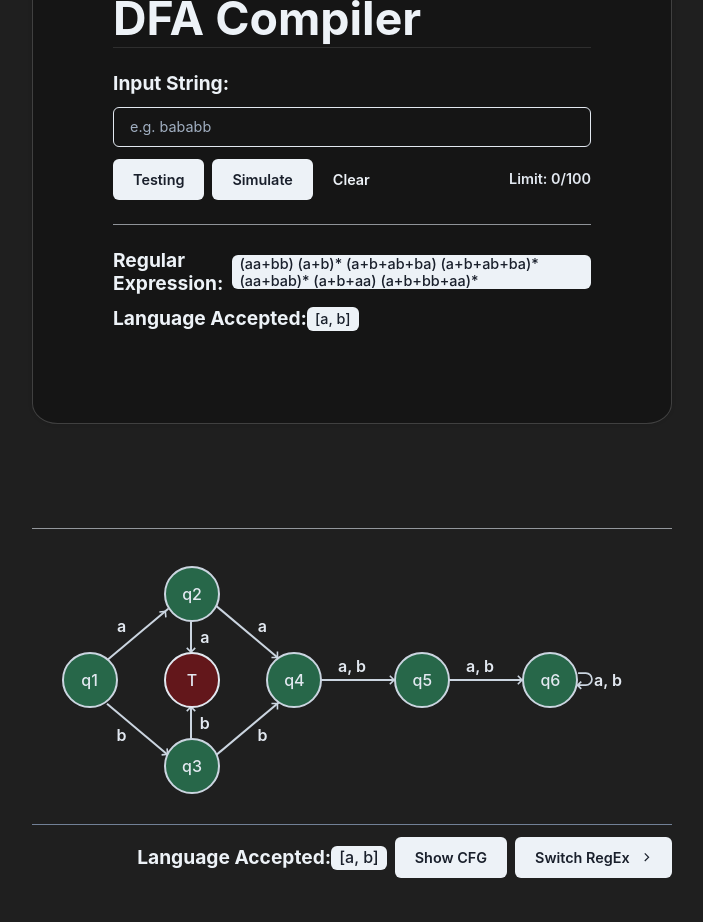
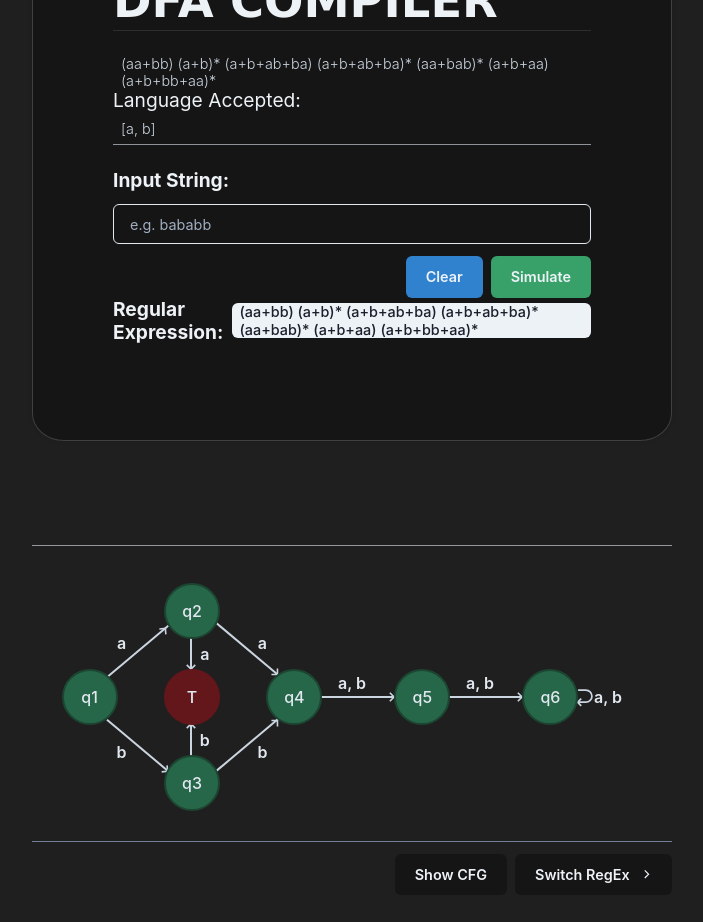
Before and after one commit to 20thmarcus/DFASimulator, a Next.js app: page / in a window 1280 px wide. Shown: the top 922 px of the page, without its empty margins (288-991 px from the left). Built offline with nearby package versions, Linux system fonts and the light colour scheme.

Commit message:
third ver

```diff
--- a/components/DFA/SecondDFA.js
+++ b/components/DFA/SecondDFA.js
@@ -260,9 +260,6 @@
       rotate="0"
     />
 
-
-
-
     <Atom
       variant="1"
       variants={variants}
--- a/components/components/CFG.js
+++ b/components/components/CFG.js
@@ -17,7 +17,10 @@
     <>
       <Popover isLazy placement="top">
         <PopoverTrigger>
-          <Button mx="2">Show CFG</Button>
+          <Button mx="2"
+              bg="#151515"
+              color="gray.100"
+              _hover={{ bg: "blue.700" }}>Show CFG</Button>
         </PopoverTrigger>
         <PopoverContent
           maxW={["17em", null, "16em", null, null, "14em"]}
--- a/components/components/LeftBox.js
+++ b/components/components/LeftBox.js
@@ -9,9 +9,6 @@
   Tag,
   Code,
 } from "@chakra-ui/react";
-
-import { FaCheck } from "react-icons/fa";
-import { ImCross } from "react-icons/im";
 
 const LeftBox = ({
   handleTest,
@@ -30,21 +27,19 @@
     <>
       {/*possibly for the box testing and simulate */}
       <Box
-        w={["20em", "20em", "40em", "40em", "40em", "31em"]}
+        w={["20em", "20em", "40em", "40em", "40em", "40em"]}
         mr={[0, 0, 0, 0, 0, 24]}
-        mt={[14, 14, 16, 16, 16, 0]}
-        mb={[16, 16, 20, 20, 20, 20]}
-        borderRadius="4%"
+        mt={[14, 14, 16, 16, 16, 20]} //Changed to 20 from 0
+        mb={[16, 16, 20, 20, 20, 10]} //Changed to 10 from 20
+        borderRadius="5%"
         bg="#151515"
         p="20"
         boxShadow="0 0px 4px rgba(0, 0, 0, 0.1)"
         border="1px solid #404040" // Add this line for the gray border
         height="100%"
 >
-
-
         <Flex align="flex-end" justify="space-between">
-          <Heading variant="title">DFA Compiler</Heading>
+          <Heading variant="title" fontFamily="Verdana">DFA COMPILER</Heading>
           <Code fontSize={["0.5em", null, "0.6em", null, null, "0.6em"]} style={{ fontFamily: 'Verdana, Geneva, sans-serif' }}>
             {/* Your code content here */}
           </Code>
@@ -52,29 +47,51 @@
         <Divider mb="6" />
         <Box>
           <form onSubmit={handleTest}>
+
+        <flex align="space-between">
+          <Heading display={["none", null, "none", null, null, "flex"]} bg="none" fontWeight="regular">
+            Regular Expression:
+          </Heading>
+          <Tag
+            as="span"
+            fontSize={["0.7em", "0.7em", "0.9em"]}
+            bg="#151515" color="gray.300"
+            fontWeight="light">
+            {!prob2 ? regex1 : regex2}
+          </Tag>
+
+          <Heading fontWeight="regular">Language Accepted:</Heading>
+              <Tag my={1} fontSize={["0.7em", "0.7em", "0.9em"]} bg="#151515" color="gray.300" fontWeight="light"> {!prob2 ? "[a, b]" : "[0, 1]"} </Tag>
+          <br></br>
+          </flex>
+
+          <Divider mb="6" />
             <Flex align="center">
               <Heading>Input String:</Heading>
               <Flex align="center">
+              <Flex justifyContent="flex-end"> {/* Wrap Button inside Flex */}
                 {data && (
                   <Button
                     variant="data"
                     rightIcon={
                       data.result == "Valid" ? (
-                        <Box color="teal.300">
-                          <FaCheck />
+                        <Box color="green.300">
+                          string is Valid!
                         </Box>
                       ) : (
                         data.result == "Invalid" && (
-                          <Box color="pink.300">
-                            <ImCross />
+                          <Box color="red.400">
+                            string is Invalid!
                           </Box>
                         )
                       )
                     }
+                    justify="flex-end"
                   >
                     {data.result}
                   </Button>
                 )}
+                </Flex>
               </Flex>
 
             </Flex>
@@ -87,10 +104,16 @@
               onChange={handleTextChange}
               color="gray.300"
             />
-            <Flex justify="space-between" align="center">
+            <Flex justify="flex-end" align="center">
               <Flex>
-                <Button type="submit" disabled={simulating} _hover={{ bg: "green.700" }}>
-                  Testing
+              <Button
+                  variant="clear"
+                  onClick={handleReset}
+                  disabled={simulating}
+                  _hover={{ bg: "blue.700" }}
+                  bg="blue.500"
+                >
+                  Clear
                 </Button>
                 <Button
                   isLoading={simulating}
@@ -99,28 +122,15 @@
                   onClick={handleSimulation}
                   ml={2}
                   disabled={simulating}
-                  _hover={{ bg: "blue.700" }}
+                  _hover={{ bg: "green.700" }}
+                  bg="green.500"
+                  color="gray.100"
                 >
-                  Simulate
+                Simulate
                 </Button>
-                <Button
-                  variant="clear"
-                  onClick={handleReset}
-                  disabled={simulating}
-                >
-                  Clear
-                </Button>
-
               </Flex>
-              <Text
-                fontWeight="semibold"
-                fontSize={["0.7em", "0.7em", "0.9em"]}
-              >
-                Limit: {count}/100
-              </Text>
             </Flex>
 
-            <Divider my="6" />
             {/* DIVIDER OF LEFT CONTAINER */}
             <Flex
               align="center"
@@ -139,10 +149,7 @@
               display={["flex", "flex", "flex", "flex", "flex", "none"]}
               align="center"
             >
-              <Heading>Language Accepted:</Heading>
-              <Tag my={1} fontSize={["0.7em", "0.7em", "0.9em"]}>
-                {!prob2 ? "[a, b]" : "[0, 1]"}
-              </Tag>
+
             </Flex>
           </form>
         </Box>
--- a/components/components/RightBox.js
+++ b/components/components/RightBox.js
@@ -1,7 +1,5 @@
 import { Flex, Button, Heading, Tag } from "@chakra-ui/react";
-
 import { CgChevronRight } from "react-icons/cg";
-
 import FirstDFA from "../DFA/FirstDFA";
 import SecondDFA from "../DFA/SecondDFA";
 import CFG from "./CFG";
@@ -43,22 +41,19 @@
           justify={["flex-end", null, "flex-end", null, null, "space-between"]}
         >
 
-          <Heading display={["none", null, "none", null, null, "flex"]}>
-            Regular Expression: <Tag as="span">{!prob2 ? regex1 : regex2}</Tag>
-          </Heading>
-          <Heading>Language Accepted:</Heading>
-              <Tag my={1} fontSize={["0.7em", "0.7em", "1em"]}>
-                {!prob2 ? "[a, b]" : "[0, 1]"}
-              </Tag>
           <Flex>
             <CFG prob2={prob2} />
             <Button
               disabled={simulating}
               onClick={handleSwitch}
               rightIcon={<CgChevronRight />}
+              bg="#151515"
+              color="gray.100"
+              _hover={{ bg: "blue.700" }}
             >
               Switch RegEx
             </Button>
+
           </Flex>
         </Flex>
       </Flex>
--- a/styles/badgeStyles.js
+++ b/styles/badgeStyles.js
@@ -30,41 +30,46 @@
     },
   },
   variants: {
+     green: {
+      bg: "green.700",
+      color: "gray.200",
+    },
+
     q1: {
       top: "50%",
       left: "9%",
 
-      borderColor: "gray.300",
+      borderColor: "green.900",
     },
     q2: {
       top: "20%",
       left: "25%",
 
-      borderColor: "gray.300",
+      borderColor: "green.900",
     },
     q3: {
       top: "80%",
       left: "25%",
 
-      borderColor: "gray.300",
+      borderColor: "green.900",
     },
     q4: {
       top: "50%",
       left: "41%",
 
-      borderColor: "gray.300",
+      borderColor: "green.900",
     },
     q5: {
       top: "50%",
       left: "61%",
 
-      borderColor: "gray.300",
+      borderColor: "green.900",
     },
     q6: {
       top: "50%",
       left: "81%",
 
-      borderColor: "gray.300",
+      borderColor: "green.900",
     },
     q7: {
       top: "20%",
@@ -94,7 +99,7 @@
       top: "50%",
       left: "25%",
 
-      borderColor: "white.300",
+      borderColor: "red.900",
       bg: "red.900"
     },
        /*q5 */
@@ -102,52 +107,53 @@
         top: "80%",
         left: "50%",
 
-        borderColor: "orange.300",
+        borderColor: "green.900",
       },
       /* q7*/
       2: {
         top: "50%",
         left: "70%",
 
-        borderColor: "purple.300",
+        borderColor: "green.900",
       },
       /* q6*/
       3: {
         top: "50%",
         left: "50%",
 
-        borderColor: "orange.300",
+        borderColor: "green.900",
       },
       /*q3*/
       4: {
         top: "15%",
         left: "50%",
 
-        borderColor: "orange.300",
+        borderColor: "green.900",
       },
       /* q4*/
       6: {
         top: "80%",
         left: "25%",
 
-        borderColor: "purple.300",
+        borderColor: "green.900",
       },
       /* q2*/
       7: {
         top: "15%",
         left: "25%",
 
-        borderColor: "purple.300",
+        borderColor: "green.900",
       },
       /*q1 */
       8: {
         top: "50%",
         left: "10%",
 
-        borderColor: "blue.300",
+        borderColor: "green.900",
       },
   },
   defaultProps: {
     size: "node",
+
   },
 };
--- a/styles/overrides.js
+++ b/styles/overrides.js
@@ -19,11 +19,11 @@
         ml: "3",
         mr: "1",
         fontWeight: "bold",
-      color: "pink.400",
-      textTransform: "uppercase",
+        color: "#151515",
+
 
         fontSize: ["0.7em", "0.7em", "0.9em"],
-      bg: "gray.900",
+        bg: "#151515",
       },
       clear: {
         bg: "none",
```
Lines whose indentation alone changed are shown as unchanged.
